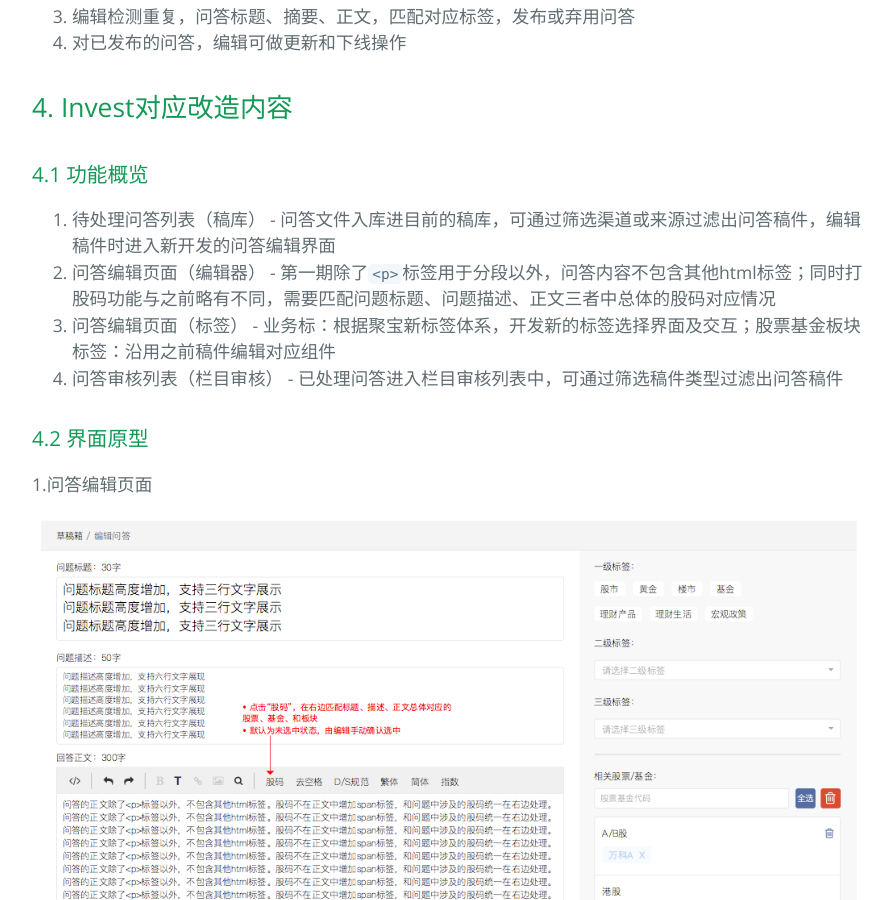
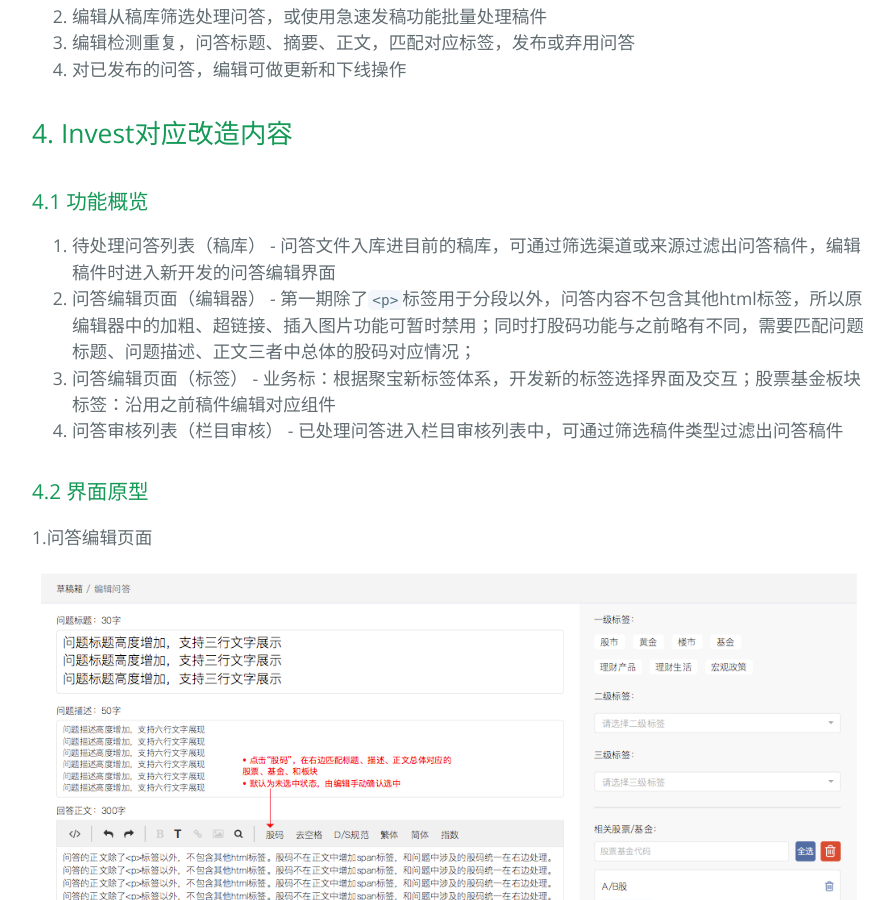
Before and after one commit to Littletreeeeee/prd-invest, a Jekyll site: the page built from documents/jubao_qa.md, in a window 1280 px wide and 900 px high, scrolled down 3262 px. Shown: the whole window, without its empty margins (192-1086 px from the left). Built offline with Jekyll 4.4.1, drawn with Linux system fonts in a browser that asks for light colours; the repository's description, which GitHub fills in, is left out; some of the changed text lies outside the part shown.

Commit message:
change contents

```diff
--- a/documents/jubao_qa.md
+++ b/documents/jubao_qa.md
@@ -40,7 +40,7 @@ layout: default
 | options | map类型的扩展字段 | 需新增该字段 |
 
 > 备注：问答类型文件在稿库中可通过渠道“聚宝问答”来区分
-> 备注：content中的`\n`会处理成`<p></p>`后再传给一财，原社区数据中`{{T_0}}`等占位符会删除
+> 备注：content中的`\n`会处理成`<p></p>`后再传给一财，原社区数据中`{{T_0}}`等占位符会删除；content中除了`<p>`标签外，不会包含其他html标签。
 
 ### 1.2 传输字段修改说明：
 
@@ -91,7 +91,7 @@ layout: default
 ## 4. Invest对应改造内容
 ### 4.1 功能概览
 1. 待处理问答列表（稿库） - 问答文件入库进目前的稿库，可通过筛选渠道或来源过滤出问答稿件，编辑稿件时进入新开发的问答编辑界面
-2. 问答编辑页面（编辑器） - 第一期除了`<p>`标签用于分段以外，问答内容不包含其他html标签；同时打股码功能与之前略有不同，需要匹配问题标题、问题描述、正文三者中总体的股码对应情况
+2. 问答编辑页面（编辑器） - 第一期除了`<p>`标签用于分段以外，问答内容不包含其他html标签，所以原编辑器中的加粗、超链接、插入图片功能可暂时禁用；同时打股码功能与之前略有不同，需要匹配问题标题、问题描述、正文三者中总体的股码对应情况；
 3. 问答编辑页面（标签） - 业务标：根据聚宝新标签体系，开发新的标签选择界面及交互；股票基金板块标签：沿用之前稿件编辑对应组件
 4. 问答审核列表（栏目审核） - 已处理问答进入栏目审核列表中，可通过筛选稿件类型过滤出问答稿件
 
```
Also changed, not shown: 1 other file.
